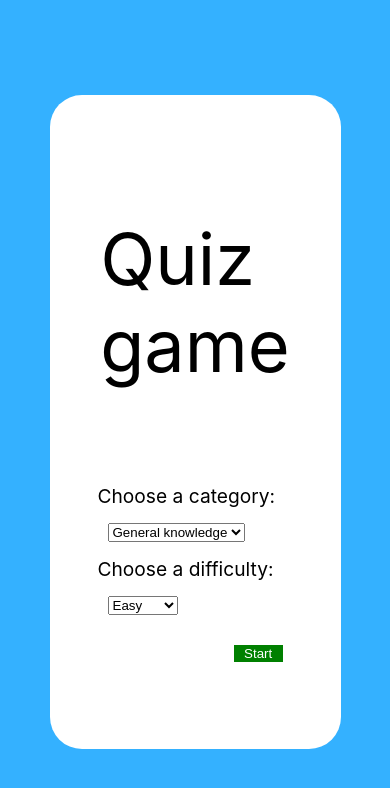
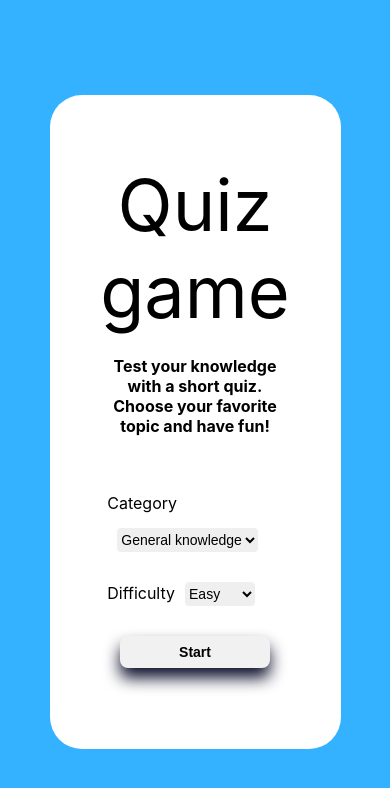
Before and after one commit to Laci730/quiz-game, a React (Create React App) app: page / in a window 390 px wide. Shown: the top 788 px of the page. Built offline with nearby package versions, Linux system fonts and the light colour scheme; the HTML template or start-up script is replaced by a standard one.

Commit message:
Added responsive behavior

```diff
--- a/src/Components/Form/Form.tsx
+++ b/src/Components/Form/Form.tsx
@@ -22,10 +22,14 @@
 
     return (
         <>
-            <div className="title">Quiz game</div>
+            <section className="text">
+                <div className="title">Quiz game</div>
+                <h4 className="sub">Test your knowledge with a short quiz. <br />
+                    Choose your favorite topic and have fun!</h4>
+            </section>
             <form className="choose-category" method="post" onSubmit={handleSubmit}>
                 <label className="category-form">
-                    Choose a category:
+                    Category
                     <select name="selectedCategory" value={category} onChange={event => setCategory(event.target.value)}>
                         <option value="9">General knowledge</option>
                         <option value="15">Video games</option>
@@ -35,14 +39,14 @@
                     </select>
                 </label>
                 <label className="difficulty-form">
-                    Choose a difficulty:
+                    Difficulty
                     <select name="selectedDifficulty" value={difficulty} onChange={event => setDifficulty(event.target.value)}>
                         <option value="easy">Easy</option>
                         <option value="medium">Medium</option>
                         <option value="hard">Hard</option>
                     </select>
                 </label>
-                <button type="submit"> Start </button>
+                <button type="submit" className="start-btn"> Start </button>
             </form>
         </>
     )
--- a/src/Styles/Form.css
+++ b/src/Styles/Form.css
@@ -1,29 +1,73 @@
 .title {
     font-size: 72px;
     font-weight: 400;
-    margin: 3rem;
+    text-align: center;
 }
 
-.choose-category {
+.text {
+    display: flex;
+    align-items: center;
+    justify-content: center;
+    flex-direction: column;
+}
+
+.sub {
+    text-align: center;
+}
+
+.choose-category, .choose-difficulty {
+    width: 80%;
     display: flex;
     flex-direction: column;
     justify-content: space-between;
-    font-size: 1.2rem;
 }
 
 .category-form select,
 .difficulty-form select {
+    font-size: 14px;
     margin: 15px 10px;
     cursor: pointer;
+    border-radius: 0.25rem;
+    height: 1.5rem;
 }
 
-.choose-category button {
+.start-btn {
+    font-size: 14px;
     margin: 15px 10px;
-    background-color: green;
-    color: white;
+    background-color: rgb(52, 177, 255);
     border: none;
-    width: 25%;
+    border-radius: 0.5rem;
+    cursor: pointer;
+    width: 150px;
     align-self: flex-end;
-    cursor: pointer;
-    user-select: none;
+    font-weight: 600;
+    height: 2rem;
+    display: grid;
+    place-items: center;
+    box-shadow: 0px 10px 16px #0e102c;
 }
+
+.start-btn:hover {
+    background-color: rgb(26, 162, 247);
+}
+
+@media screen and (max-width: 500px) {
+    .title {
+        margin: 0px;
+    }
+
+    .start-btn {
+        align-self: center;
+        background-color: rgb(241, 241, 241);
+    }
+
+    .choose-category {
+        width: 90%;
+        padding: 0px 10%;
+    }
+
+    .category-form select,
+    .difficulty-form select {
+    border: none;
+    }
+}
```
